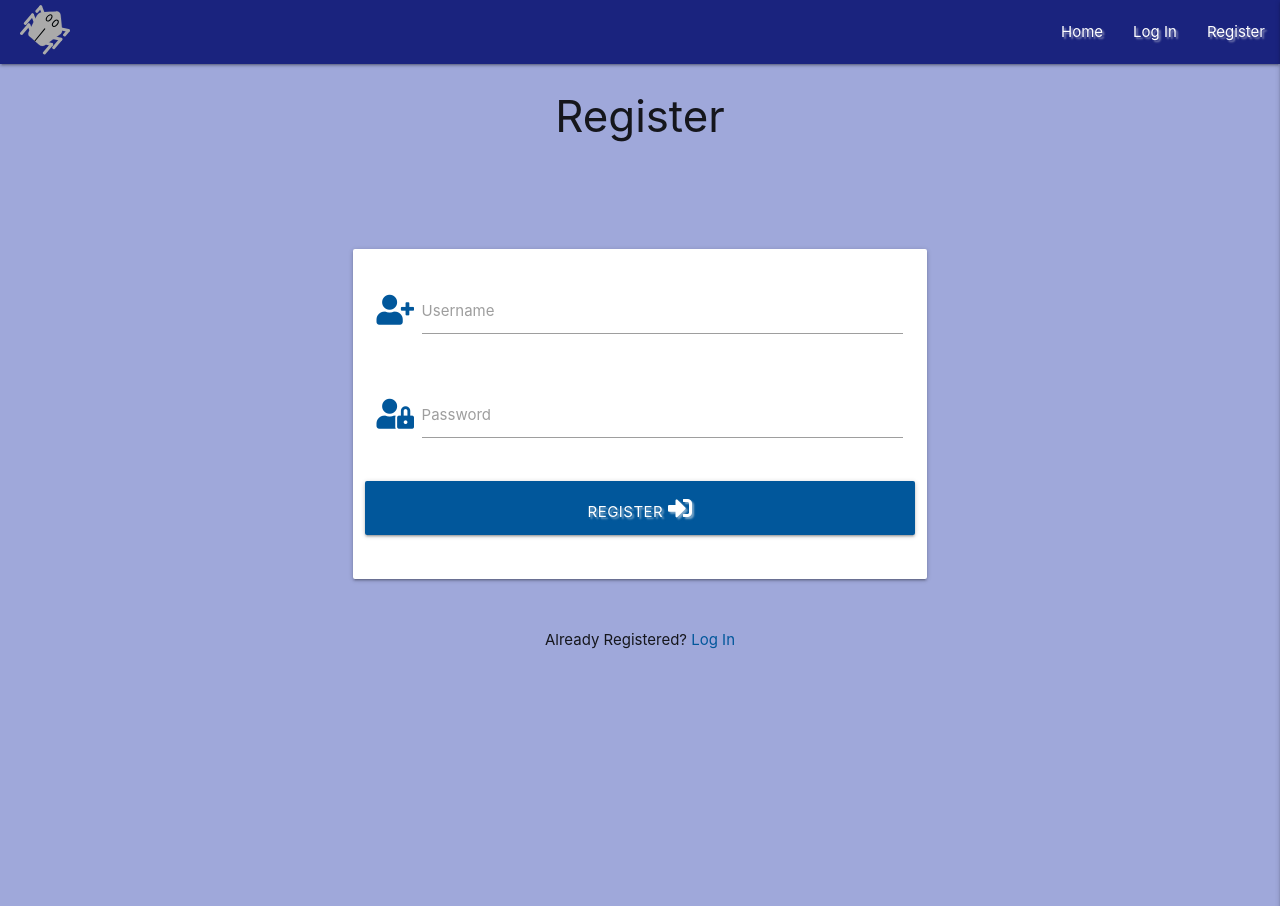
After one commit to fabiodearaujo/bug_tracker_mp3, a Flask app: page /register in a window 1280 px wide. The commit adds this page. Shown: the top 906 px of the page. Run offline with Flask 2, Linux system fonts and the light colour scheme; some libraries are stand-ins or nearby versions.

Commit message:
Created the Registration page

```diff
--- a/app.py
+++ b/app.py
@@ -21,6 +21,10 @@ mongo = PyMongo(app)
 def home():
     return render_template("home.html")
 
+@app.route("/register")
+def register():
+    return render_template("register.html")
+
 
 @app.route("/get_users", methods=["GET", "POST"])
 def get_users():
--- a/static/css/style.css
+++ b/static/css/style.css
@@ -1,7 +1,10 @@
-.text-shadow {
-    text-shadow: 2px 2px 2px rgba(0, 0, 0, 0.5);
-}
 
+/* Using this class will increase the top margin */
 .top-spacing {
     margin-top: 100px;
 }
+
+/* Using this class will add a gray shadow to the text */
+.text-shadow {
+    text-shadow: 2px 2px 2px rgba(247, 247, 247, 0.5);
+}
--- a/static/js/script.js
+++ b/static/js/script.js
@@ -1,3 +1,4 @@
 $(document).ready(function(){
     $(".sidenav").sidenav({edge: "right"});
+    $('input#username, input#password').characterCounter();
 });
--- a/templates/base.html
+++ b/templates/base.html
@@ -32,7 +32,7 @@
                     <li><a href="#">Log Out</a></li>
                 {% else %}
                     <li><a href="#">Log In</a></li>
-                    <li><a href="#">Register</a></li>
+                    <li><a href="{{ url_for('register') }}">Register</a></li>
                 {% endif %}
               </ul>
             </div>
@@ -52,7 +52,7 @@
                     <li><a href="#">Log Out</a></li>
                 {% else %}
                     <li><a href="#">Log In</a></li>
-                    <li><a href="#">Register</a></li>
+                    <li><a href="{{ url_for('register') }}">Register</a></li>
                 {% endif %}
         </ul>
     </header>
--- /dev/null
+++ b/templates/register.html
@@ -0,0 +1,45 @@
+{% extends "base.html" %}
+
+{% block content %}
+    <h3 class="center-align">Register</h3>
+
+    <div class="row top-spacing">
+        <form class="col s12 m8 offset-m2" method="POST" action="{{ url_for('register') }}">
+            <div class="card-panel">
+                <!-- username field -->
+                <div class="row">
+                    <div class="input-field col s12">
+                        <i class="fas fa-user-plus prefix light-blue-text text-darken-4"></i>
+                        <input id="username" name="username" type="text" minlenght="5"
+                            maxlenght="15" pattern="^[a-zA-Z0-9]{5,15}$" class="validate" required>
+                        <label for="username">Username</label>
+                    </div>
+                </div>
+                <!-- password field  -->
+                <div class="row">
+                    <div class="input-field col s12">
+                        <i class="fas fa-user-lock prefix light-blue-text text-darken-4"></i>
+                        <input id="password" name="password" type="password" minlenght="8"
+                            maxlenght="15" pattern="^[a-zA-Z0-9]{8,15}$" class="validate" required>
+                        <label for="password">Password</label>
+                    </div>
+                </div>
+                <!-- register button  -->
+                <div class="row">
+                    <button type="submit" class="col s12 btn-large light-blue darken-4 text-shadow">
+                        Register <i class="fas fa-sign-in-alt"></i>
+                    </button>
+                </div>
+            </div>
+        </form>
+    </div>
+
+    <div class="row">
+        <div class="col s12">
+            <p class="center-align">
+                Already Registered?
+                <a href="#" class="light-blue-text text-darken-4">Log In</a>
+            </p>
+        </div>
+    </div>
+{% endblock %}
```
